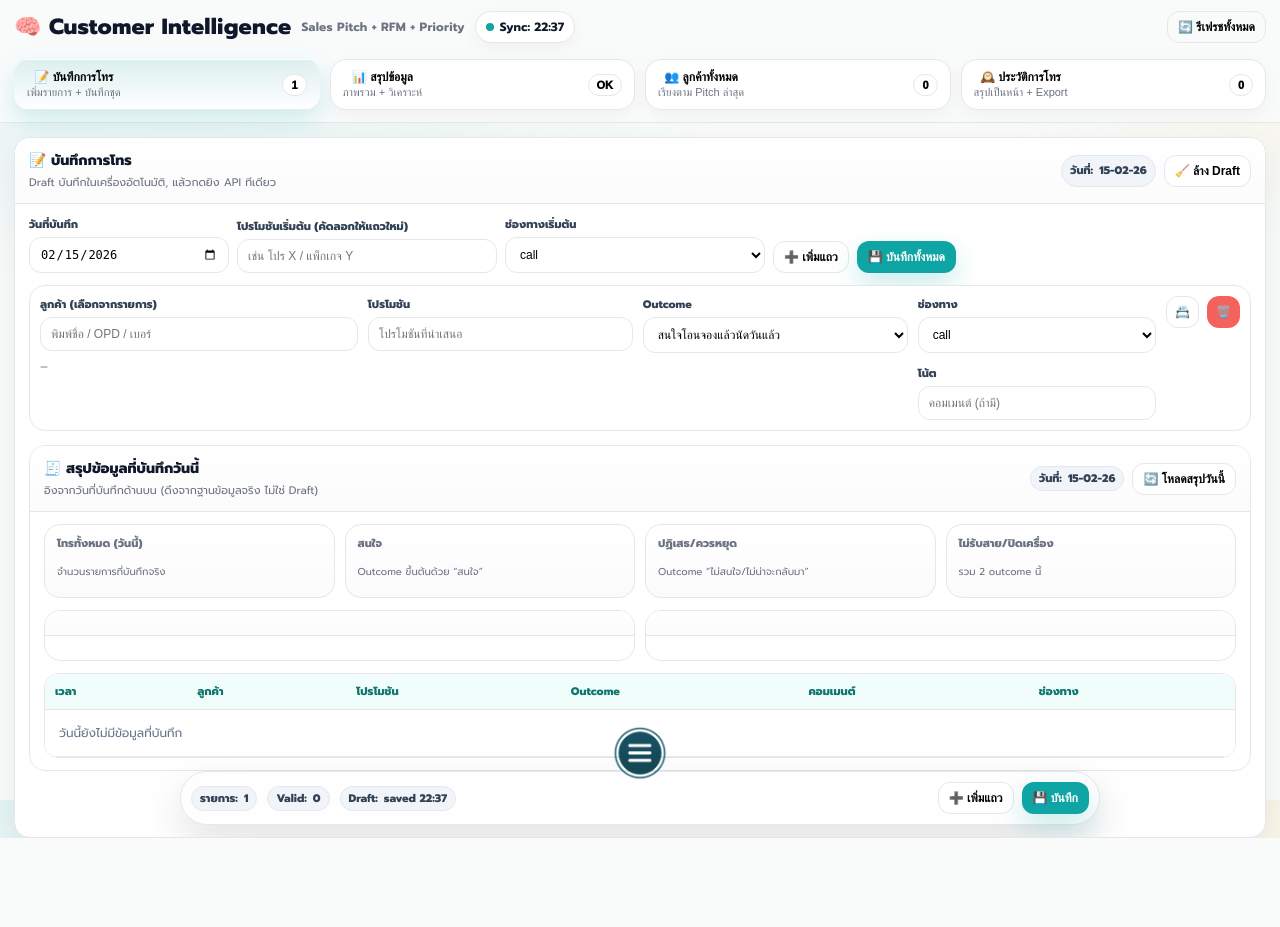
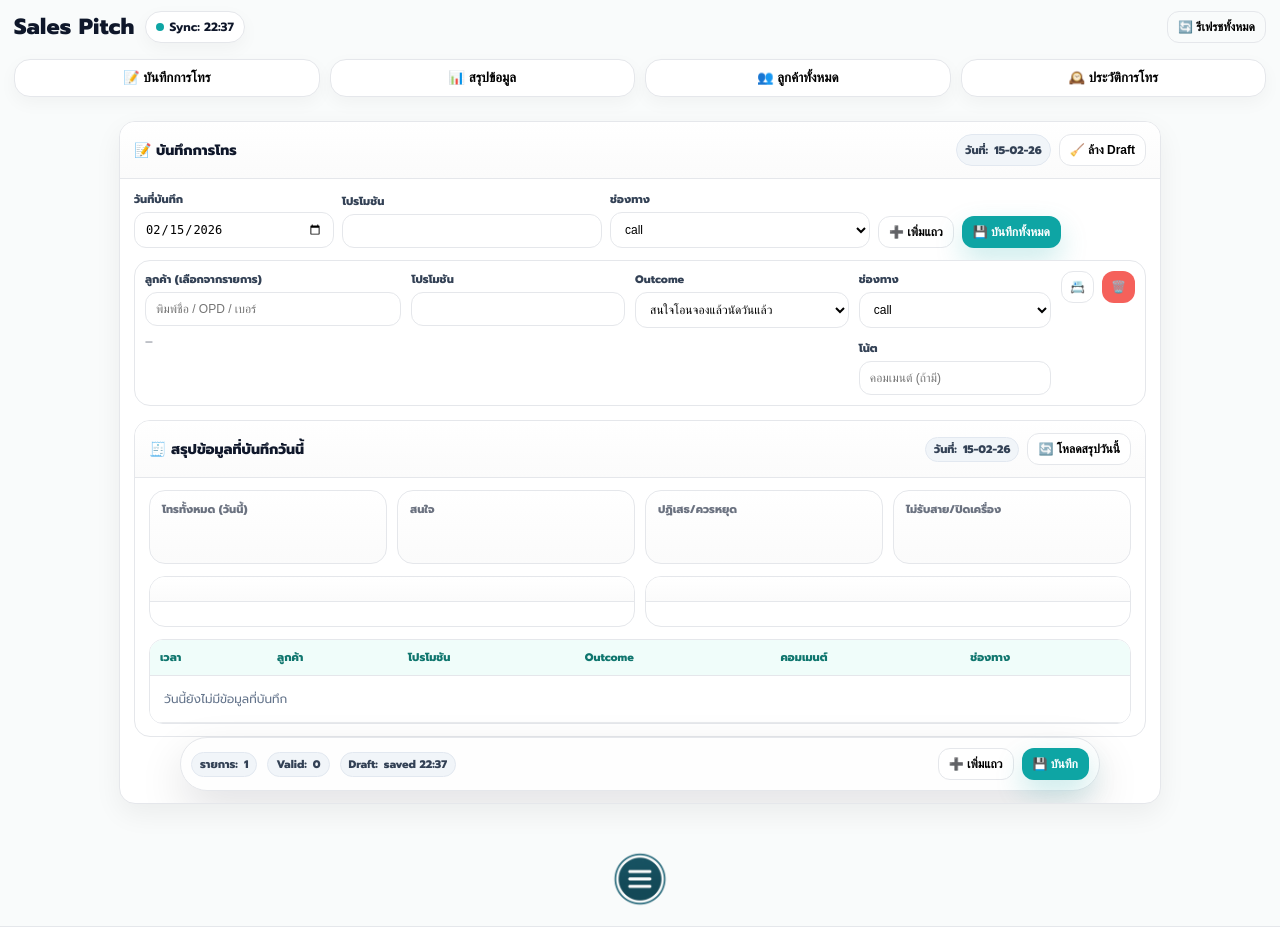
Before and after one commit to SumoSk/sumoapp, a Flask app: page /crm in a window 1280 px wide. Before the commit the page ends 838 px from the top, so only its background shows below. Run offline with Flask 3, Linux system fonts and the light colour scheme; the visitor is signed in with stand-in values (Sample User, id 1); data that the repository does not hold is empty; parts of the project's set-up code (start-up, migrations or seed data) failed here and were passed over; some libraries are stand-ins or nearby versions.

Commit message:
อัปเดตโค้ดทั้งหมด

```diff
--- a/templates/crm.html
+++ b/templates/crm.html
@@ -77,42 +77,44 @@
     .pill .dot{width:8px;height:8px;border-radius:999px;background:var(--primary);}
 
     /* ===== Top tabs (4 tabs on top) ===== */
-    .tabs-wrap{
-      width:100%;
-      display:grid;
-      grid-template-columns: repeat(4, minmax(0,1fr));
-      gap:10px;
-      margin-top:6px;
-    }
-    .tab-btn{
-      width:100%;
-      border:1px solid var(--line);
-      background:#fff;
-      border-radius:16px;
-      padding:10px 12px;
-      cursor:pointer;
-      display:flex; align-items:center; justify-content:space-between; gap:10px;
-      transition:.15s;
-      user-select:none;
-      box-shadow: 0 6px 18px rgba(2,8,23,.04);
-    }
-    .tab-btn:hover{ box-shadow:0 0 0 3px var(--ring); }
-    .tab-btn.active{
-      border-color: transparent;
-      background: linear-gradient(180deg, color-mix(in oklab, var(--primary) 18%, #fff 82%), #fff);
-      box-shadow: 0 10px 24px rgba(14,165,164,.18);
-    }
-    .tab-left{display:flex; flex-direction:column; gap:2px; min-width:0}
-    .tab-left b{font-size:12px; font-weight:1000}
-    .tab-left span{font-size:11px; color:var(--muted); white-space:nowrap; overflow:hidden; text-overflow:ellipsis}
-    .tab-chip{
-      font-weight:1000;
-      border-radius:999px;
-      padding:4px 8px;
-      border:1px solid var(--line);
-      background:#fff;
-      font-size:11px;
-      white-space:nowrap;
+    /* 1. แก้ที่ .tabs-wrap เพื่อบังคับ 4 คอลัมน์ */
+.tabs-wrap {
+    width: 100%;
+    display: grid;
+    /* บังคับ 4 ช่องเสมอ */
+    grid-template-columns: repeat(4, minmax(0, 1fr)) !important;
+    gap: 10px;
+    margin-top: 6px;
+}
+
+/* 2. แก้ที่ .tab-btn เพื่อจัดกึ่งกลางเพราะไม่มีตัวเลขแล้ว */
+.tab-btn {
+    width: 100%;
+    border: 1px solid var(--line);
+    background: #fff;
+    border-radius: 16px;
+    padding: 10px 4px; /* ลด padding ข้างๆ หน่อยเผื่อจอเล็ก */
+    cursor: pointer;
+    display: flex;
+    align-items: center;
+    justify-content: center; /* จัดกึ่งกลาง */
+    gap: 10px;
+    transition: .15s;
+    user-select: none;
+    box-shadow: 0 6px 18px rgba(2, 8, 23, .04);
+}
+
+/* 3. ลบ หรือ แก้ไข Media Query ที่เคยสั่งให้เรียงแนวตั้ง */
+@media (max-width: 1080px) {
+    /* ลบ .tabs-wrap ออกจากตรงนี้ หรือทับด้วยโค้ดด้านล่าง */
+    .tabs-wrap { grid-template-columns: repeat(4, minmax(0, 1fr)) !important; }
+}
+@media (max-width: 520px) {
+    /* ลบ .tabs-wrap ออกจากตรงนี้ หรือทับด้วยโค้ดด้านล่าง */
+    .tabs-wrap { grid-template-columns: repeat(4, minmax(0, 1fr)) !important; }
+
+    /* เพิ่ม: ลดขนาดตัวหนังสือในปุ่มหน่อยถ้าจอเล็กมาก จะได้บรรทัดเดียวพอ */
+    .tab-left b { font-size: 10px !important; }
 }
 
     /* ===== Layout ===== */
@@ -420,7 +422,7 @@
 
   <div class="appbar">
     <div class="appbar-inner">
-      <div class="brand">🧠 Customer Intelligence <small>Sales Pitch + RFM + Priority</small></div>
+      <div class="brand"> Sales Pitch</small></div>
 
       <div class="pill" title="โหลดข้อมูลล่าสุด">
         <span class="dot"></span> <span id="lastSyncText">Sync: —</span>
@@ -433,26 +435,20 @@
       <!-- ✅ 4 แถบด้านบน (แทน sidebar) -->
       <div class="tabs-wrap" id="topTabs">
     <button class="tab-btn active" data-view="plan" type="button">
-          <div class="tab-left"><b>📝 บันทึกการโทร</b><span>เพิ่มรายการ + บันทึกชุด</span></div>
-          <span class="tab-chip mono" id="tabChipPlan">0</span>
+        <div class="tab-left"><b>📝 บันทึกการโทร</b></div>
         </button>
 
     <button class="tab-btn" data-view="dashboard" type="button">
-          <div class="tab-left"><b>📊 สรุปข้อมูล</b><span>ภาพรวม + วิเคราะห์</span></div>
-          <span class="tab-chip mono" id="tabChipDash">OK</span>
+        <div class="tab-left"><b>📊 สรุปข้อมูล</b></div>
         </button>
 
     <button class="tab-btn" data-view="customers" type="button">
-          <div class="tab-left"><b>👥 ลูกค้าทั้งหมด</b><span>เรียงตาม Pitch ล่าสุด</span></div>
-          <span class="tab-chip mono" id="tabChipCust">—</span>
+        <div class="tab-left"><b>👥 ลูกค้าทั้งหมด</b></div>
         </button>
 
     <button class="tab-btn" data-view="history" type="button">
-          <div class="tab-left"><b>🕰️ ประวัติการโทร</b><span>สรุปเป็นหน้า + Export</span></div>
-          <span class="tab-chip mono" id="tabChipHist">—</span>
+        <div class="tab-left"><b>🕰️ ประวัติการโทร</b></div>
         </button>
-      </div>
-    </div>
 </div>
 
   <div class="shell">
@@ -463,7 +459,6 @@
         <div class="card-head">
           <div>
             <div class="card-title">📝 บันทึกการโทร</div>
-            <div class="card-sub">Draft บันทึกในเครื่องอัตโนมัติ, แล้วกดยิง API ทีเดียว</div>
                       </div>
           <div style="display:flex; gap:8px; flex-wrap:wrap;">
             <div class="badge b-slate">วันที่: <span class="mono" id="planTitleDate">—</span></div>
@@ -478,11 +473,11 @@
               <input class="input" type="date" id="planDate">
             </div>
             <div class="field" style="min-width:260px;">
-              <label>โปรโมชันเริ่มต้น (คัดลอกให้แถวใหม่)</label>
-              <input class="input" type="text" id="planDefaultPromo" placeholder="เช่น โปร X / แพ็กเกจ Y">
+              <label>โปรโมชัน</label>
+              <input class="input" type="text" id="planDefaultPromo" placeholder=>
             </div>
             <div class="field" style="min-width:260px;">
-              <label>ช่องทางเริ่มต้น</label>
+              <label>ช่องทาง</label>
               <select class="input" id="planDefaultChannel"></select>
             </div>
             <div style="display:flex; gap:8px; align-items:flex-end;">
@@ -503,7 +498,7 @@
             <div class="card-head">
               <div>
                 <div class="card-title">🧾 สรุปข้อมูลที่บันทึกวันนี้</div>
-                <div class="card-sub">อิงจากวันที่บันทึกด้านบน (ดึงจากฐานข้อมูลจริง ไม่ใช่ Draft)</div>
+
               </div>
               <div style="display:flex; gap:8px; flex-wrap:wrap; align-items:center;">
                 <span class="badge b-slate">วันที่: <span class="mono" id="todaySummaryDate">—</span></span>
@@ -982,14 +977,7 @@
     // ===================== Elements =====================
     const lastSyncText = $('#lastSyncText');
 
-    // Top tabs
-    const topTabs = $('#topTabs');
-    const tabChipDash = $('#tabChipDash');
-    const tabChipPlan = $('#tabChipPlan');
-    const tabChipCust = $('#tabChipCust');
-    const tabChipHist = $('#tabChipHist');
-
-    const btnRefreshAll = $('#btnRefreshAll');
+
 
     // Dashboard
     const kpiCustomers = $('#kpiCustomers');
@@ -1332,9 +1320,6 @@
     }
 
     function renderDashboard(){
-      tabChipDash.textContent = 'OK';
-      tabChipCust.textContent = analytics.length.toString();
-      tabChipHist.textContent = pitches.length.toString();
 
       kpiCustomers.textContent = analytics.length.toString();
       kpiPitches.textContent = pitches.length.toString();
@@ -1540,10 +1525,10 @@
         const topChannel = Array.from(freqChannel.entries()).sort((a,b)=> b[1]-a[1])[0]?.[0] || '-';
 
         todayKpis.innerHTML =
-          kpiBox('โทรทั้งหมด (วันนี้)', total, 'จำนวนรายการที่บันทึกจริง') +
-          kpiBox('สนใจ', interested, 'Outcome ขึ้นต้นด้วย “สนใจ”') +
-          kpiBox('ปฏิเสธ/ควรหยุด', hardReject, 'Outcome “ไม่สนใจ/ไม่น่าจะกลับมา”') +
-          kpiBox('ไม่รับสาย/ปิดเครื่อง', noPickup, 'รวม 2 outcome นี้');
+          kpiBox('โทรทั้งหมด (วันนี้)', total, ) +
+          kpiBox('สนใจ', interested, ) +
+          kpiBox('ปฏิเสธ/ควรหยุด', hardReject, ) +
+          kpiBox('ไม่รับสาย/ปิดเครื่อง', noPickup, );
 
 
 
@@ -1652,7 +1637,7 @@
         <div>
           <div class="field">
             <label>โปรโมชัน</label>
-            <input class="input" data-promo placeholder="โปรโมชันที่นำเสนอ" value="${esc(row.promotion ?? defaultPromo)}">
+            <input class="input" data-promo placeholder="${esc(row.promotion ?? defaultPromo)}">
           </div>
         </div>
 
@@ -1695,7 +1680,7 @@
       const valid = payload.filter(x=> x.opd && x.outcome).length;
       planCount.textContent = payload.length.toString();
       planValid.textContent = valid.toString();
-      tabChipPlan.textContent = payload.length.toString();
+
     }
 
     function getPlanRowsPayload(includeInvalid=false){
@@ -1877,7 +1862,7 @@
 
         histPage = 1;
         renderHistoryTablePaged();
-        tabChipHist.textContent = String(historyAll.length);
+
       }catch{
         historyAll = [];
         histPage = 1;
@@ -2251,9 +2236,9 @@
         buildPitchesIndex();
         rebuildAnalytics();
 
-        tabChipDash.textContent = 'OK';
-        tabChipCust.textContent = `${analytics.length}`;
-        tabChipHist.textContent = `${pitches.length}`;
+
+
+
         lastSyncText.textContent = `Sync: ${nowStamp()}`;
 
         renderDashboard();
```
Lines whose indentation alone changed are shown as unchanged.
